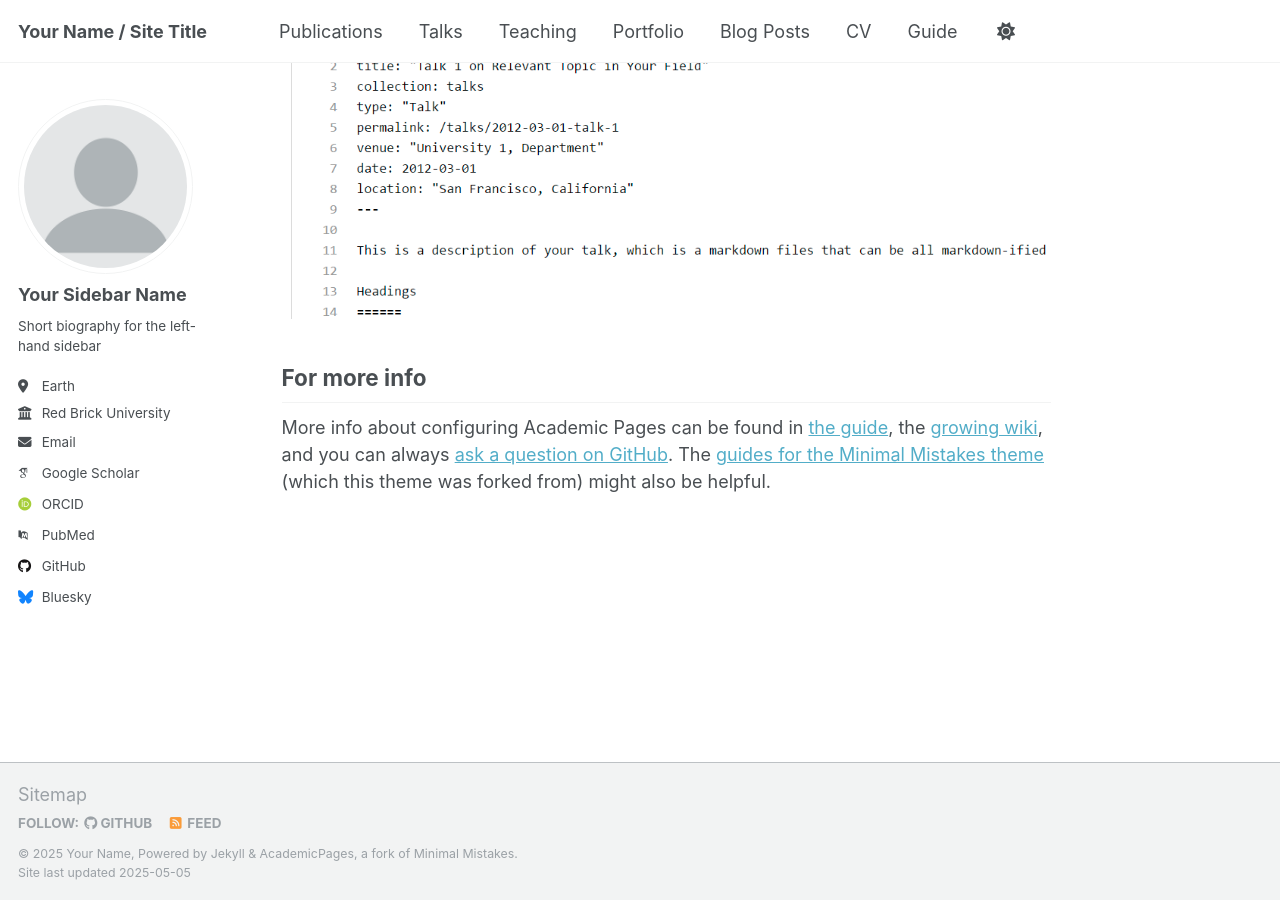
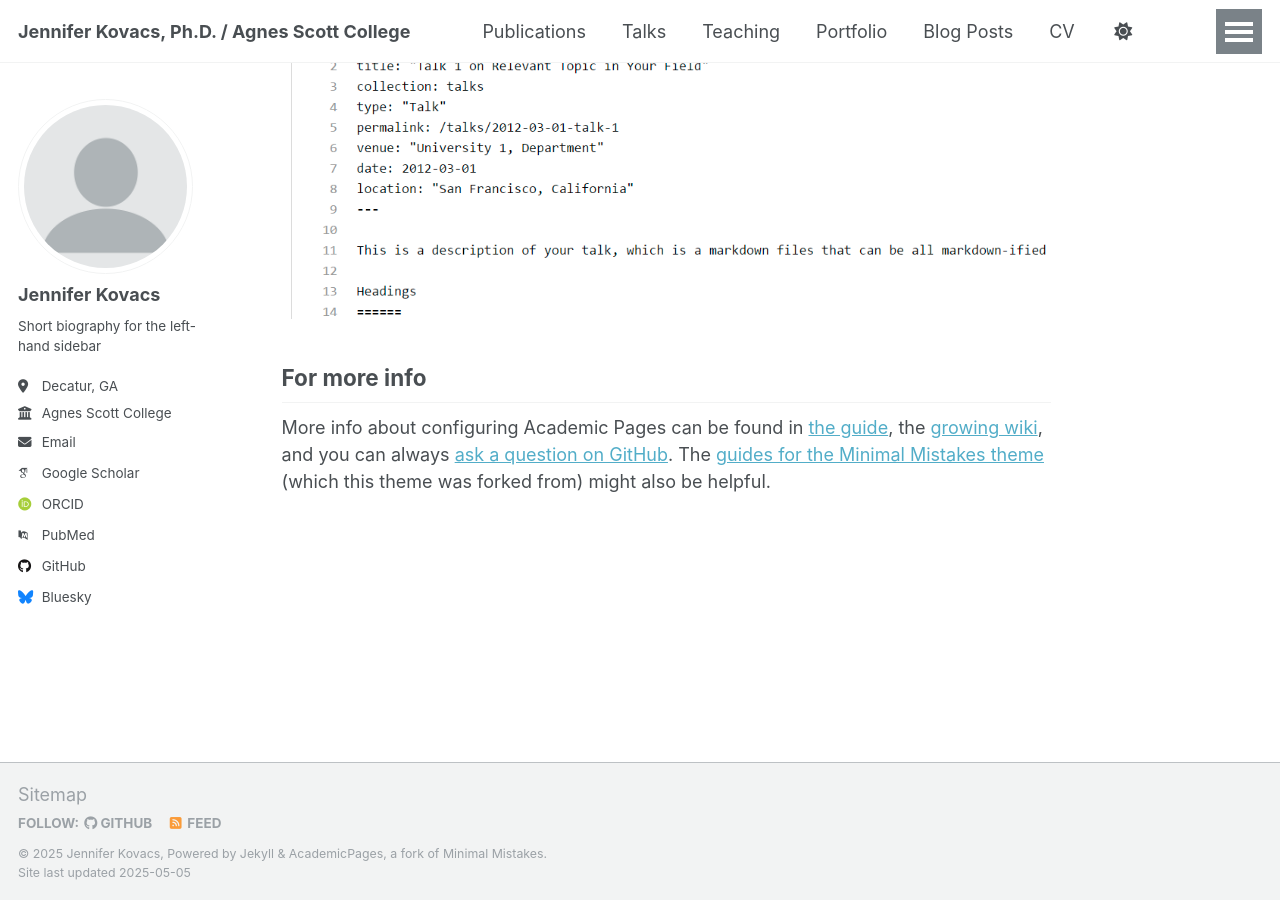
Before and after one commit to jenniferkovacs/github.io, a Jekyll site: the page built from _pages/about.md, in a window 1280 px wide and 900 px high, scrolled down 2636 px. Built offline with Jekyll 4.4.1, drawn with Linux system fonts in a browser that asks for light colours; some web fonts are replaced.

Commit message:
Update _config.yml

```diff
--- a/_config.yml
+++ b/_config.yml
@@ -9,13 +9,13 @@
 # Basic Site Settings
 locale                   : "en-US"
 site_theme               : "default"
-title                    : "Your Name / Site Title"
+title                    : "Jennifer Kovacs, Ph.D. / Agnes Scott College"
 title_separator          : "-"
-name                     : &name "Your Name"
-description              : &description "personal description"
-url                      : https://academicpages.github.io # the base hostname & protocol for your site e.g. "https://[your GitHub username].github.io" or if you already have some other page hosted on Github then use "https://[your GitHub username].github.io/[Your Repo Name]"
+name                     : &name "Jennifer Kovacs"
+description              : &description "professional portfolio"
+url                      : https://jenniferkovacs.github.io # the base hostname & protocol for your site e.g. "https://jenniferkovacs.github.io" or if you already have some other page hosted on Github then use "https://[your GitHub username].github.io/[Your Repo Name]"
 baseurl                  : "" # the subpath of your site, e.g. "/blog"
-repository               : "academicpages/academicpages.github.io"
+repository               : "jenniferkovacs.github.io"
 
 # Site Author - The following control what appear as part of the author content on the side bar.
 #               If a field is blank the icon and link will not appear, otherwise it will be shown.
@@ -23,13 +23,12 @@ repository               : "academicpages/academicpages.github.io"
 author:
   # Biographic information
   avatar           : "profile.png"
-  name             : "Your Sidebar Name"
-  pronouns         : # example: "she/her"
+  name             : "Jennifer Kovacs"
   bio              : "Short biography for the left-hand sidebar"
-  location         : "Earth"
-  employer         : "Red Brick University"
+  location         : "Decatur, GA"
+  employer         : "Agnes Scott College"
   uri              : # URL
-  email            : "none@example.org"
+  email            : "jkovacs@agnesscott.edu"
 
   # Academic websites
   academia         : # URL
```
